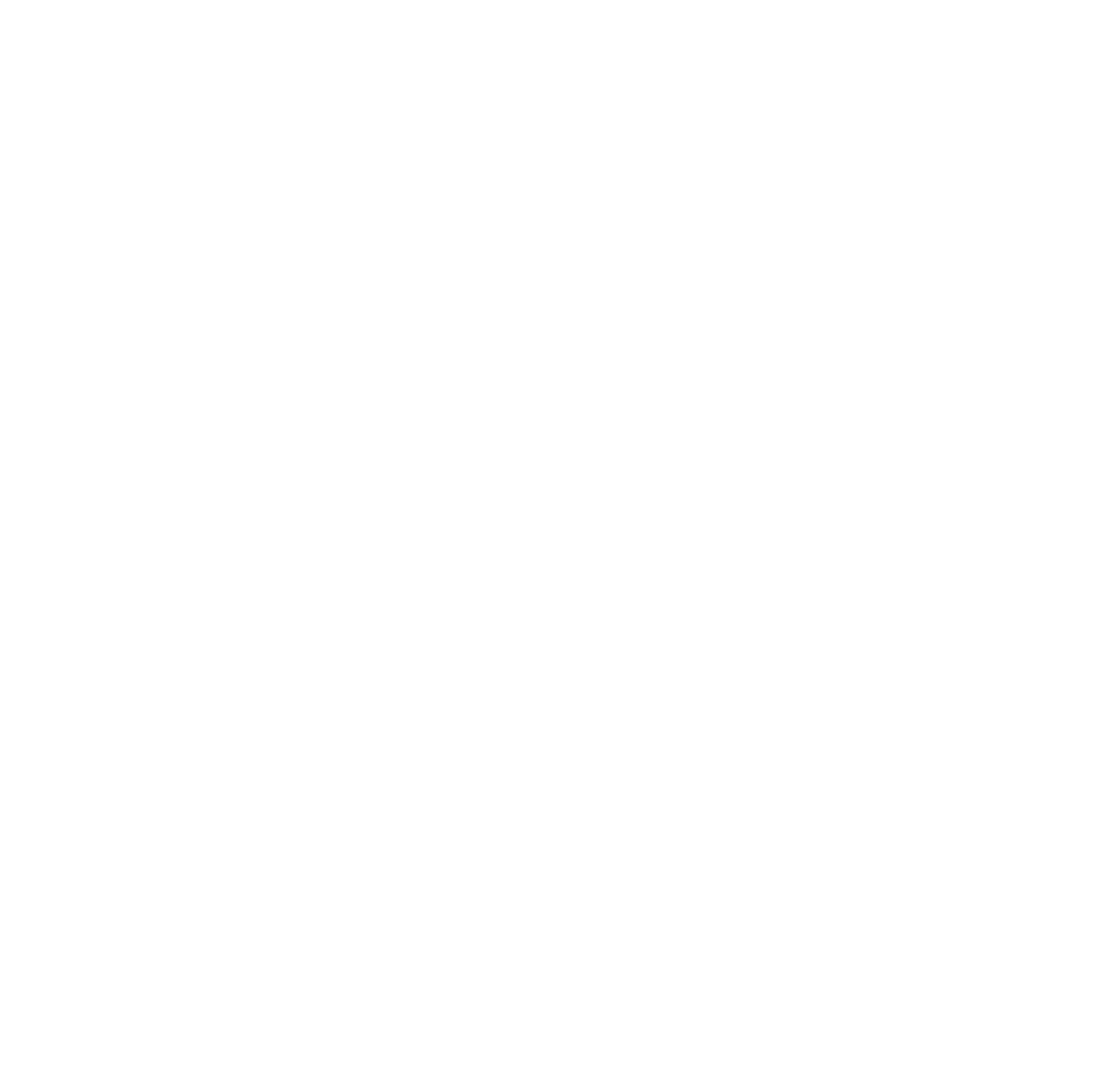
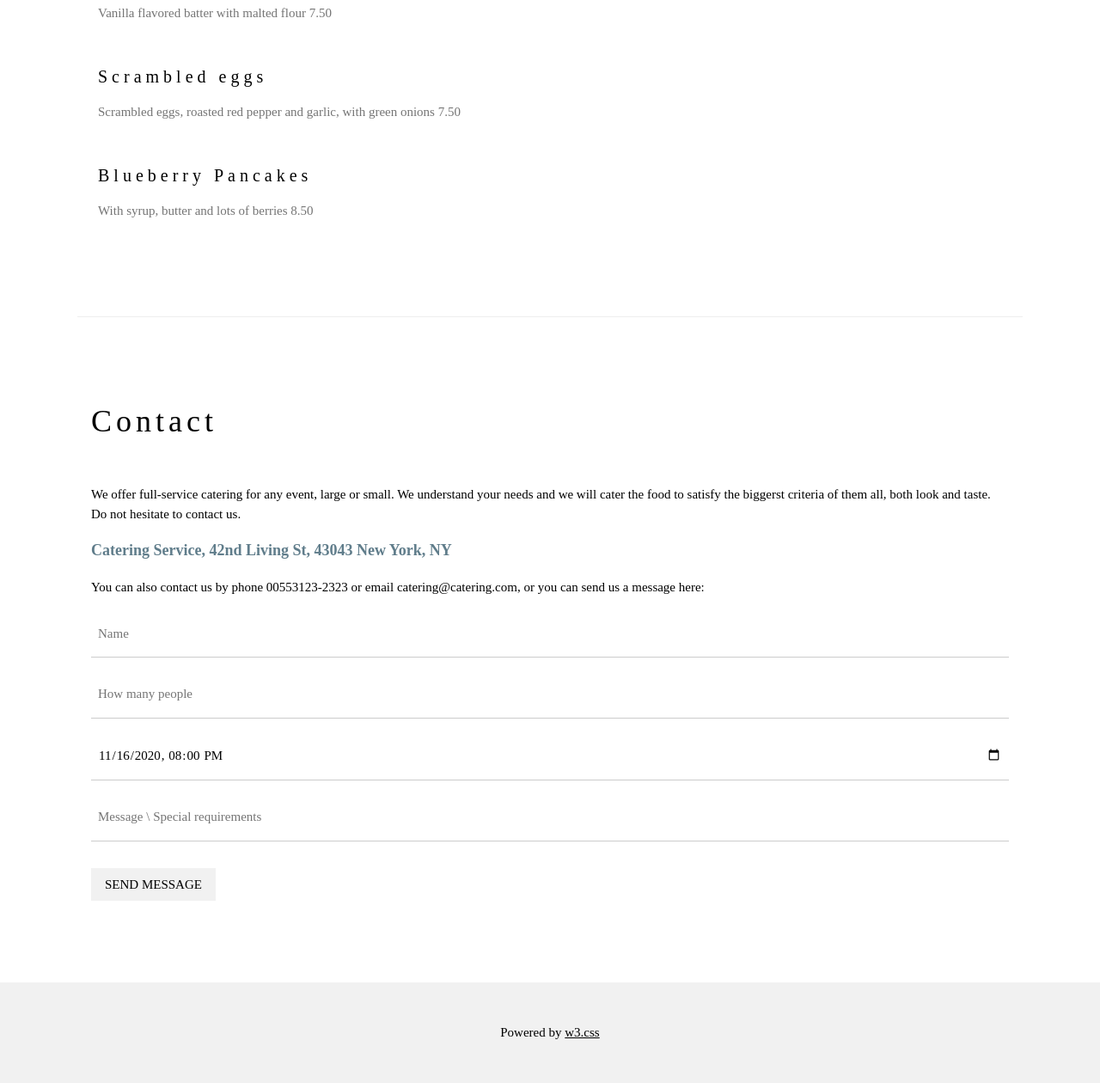
Before and after one commit to juninkorea95/-, a Flask app: page / in a window 1280 px wide. Before the commit the part shown is empty. Shown: the part 2118-3378 px from the top of the page at 86% size. Before the commit the page ends 800 px from the top, so only its background shows below. Run offline with Flask 2, Linux system fonts and the light colour scheme.

Commit message:
index.html 파일 업로드!

```diff
--- a/templates/index.html
+++ b/templates/index.html
@@ -1,10 +1,129 @@
 <!DOCTYPE html>
-<html lang="en">
+<html>
 <head>
+    <title>W3.CSS Template</title>
     <meta charset="UTF-8">
-    <title>Title</title>
+    <meta name="viewport" content="width=device-width, initial-scale=1">
+    <link rel="stylesheet" href="https://www.w3schools.com/w3css/4/w3.css">
+    <style>
+        body {
+            font-family: "Times New Roman", Georgia, Serif;
+        }
+
+        h1, h2, h3, h4, h5, h6 {
+            font-family: "Playfair Display";
+            letter-spacing: 5px;
+        }
+    </style>
 </head>
 <body>
 
+<!-- Navbar (sit on top) -->
+<div class="w3-top">
+    <div class="w3-bar w3-white w3-padding w3-card" style="letter-spacing:4px;">
+        <a href="#home" class="w3-bar-item w3-button">Gourmet au Catering</a>
+        <!-- Right-sided navbar links. Hide them on small screens -->
+        <div class="w3-right w3-hide-small">
+            <a href="#about" class="w3-bar-item w3-button">About</a>
+            <a href="#menu" class="w3-bar-item w3-button">Menu</a>
+            <a href="#contact" class="w3-bar-item w3-button">Contact</a>
+        </div>
+    </div>
+</div>
+
+<!-- Header -->
+<header class="w3-display-container w3-content w3-wide" style="max-width:1600px;min-width:500px" id="home">
+    <img class="w3-image" src="/w3images/hamburger.jpg" alt="Hamburger Catering" width="1600" height="800">
+    <div class="w3-display-bottomleft w3-padding-large w3-opacity">
+        <h1 class="w3-xxlarge">Le Catering</h1>
+    </div>
+</header>
+
+<!-- Page content -->
+<div class="w3-content" style="max-width:1100px">
+
+    <!-- About Section -->
+    <div class="w3-row w3-padding-64" id="about">
+        <div class="w3-col m6 w3-padding-large w3-hide-small">
+            <img src="/w3images/tablesetting2.jpg" class="w3-round w3-image w3-opacity-min" alt="Table Setting"
+                 width="600" height="750">
+        </div>
+
+        <div class="w3-col m6 w3-padding-large">
+            <h1 class="w3-center">About Catering</h1><br>
+            <h5 class="w3-center">Tradition since 1889</h5>
+            <p class="w3-large">The Catering was founded in blabla by Mr. Smith in lorem ipsum dolor sit amet,
+                consectetur adipiscing elit consectetur adipiscing elit, sed do eiusmod tempor incididunt ut labore et
+                dolore magna aliqua. Ut enim ad minim veniam, quis nostrud exercitation ullamco laboris nisi ut aliquip
+                ex ea commodo consequat. Duis aute iruredolor in reprehenderit in voluptate velit esse cillum dolore eu
+                fugiat nulla pariatur.We only use <span class="w3-tag w3-light-grey">seasonal</span> ingredients.</p>
+            <p class="w3-large w3-text-grey w3-hide-medium">Excepteur sint occaecat cupidatat non proident, sunt in
+                culpa qui officia deserunt mollit anim id est laborum consectetur adipiscing elit, sed do eiusmod
+                temporincididunt ut labore et dolore magna aliqua. Ut enim ad minim veniam, quis nostrud exercitation
+                ullamco laboris nisi ut aliquip ex ea commodo consequat.</p>
+        </div>
+    </div>
+
+    <hr>
+
+    <!-- Menu Section -->
+    <div class="w3-row w3-padding-64" id="menu">
+        <div class="w3-col l6 w3-padding-large">
+            <h1 class="w3-center">Our Menu</h1><br>
+            <h4>Bread Basket</h4>
+            <p class="w3-text-grey">Assortment of fresh baked fruit breads and muffins 5.50</p><br>
+
+            <h4>Honey Almond Granola with Fruits</h4>
+            <p class="w3-text-grey">Natural cereal of honey toasted oats, raisins, almonds and dates 7.00</p><br>
+
+            <h4>Belgian Waffle</h4>
+            <p class="w3-text-grey">Vanilla flavored batter with malted flour 7.50</p><br>
+
+            <h4>Scrambled eggs</h4>
+            <p class="w3-text-grey">Scrambled eggs, roasted red pepper and garlic, with green onions 7.50</p><br>
+
+            <h4>Blueberry Pancakes</h4>
+            <p class="w3-text-grey">With syrup, butter and lots of berries 8.50</p>
+        </div>
+
+        <div class="w3-col l6 w3-padding-large">
+            <img src="/w3images/tablesetting.jpg" class="w3-round w3-image w3-opacity-min" alt="Menu"
+                 style="width:100%">
+        </div>
+    </div>
+
+    <hr>
+
+    <!-- Contact Section -->
+    <div class="w3-container w3-padding-64" id="contact">
+        <h1>Contact</h1><br>
+        <p>We offer full-service catering for any event, large or small. We understand your needs and we will cater the
+            food to satisfy the biggerst criteria of them all, both look and taste. Do not hesitate to contact us.</p>
+        <p class="w3-text-blue-grey w3-large"><b>Catering Service, 42nd Living St, 43043 New York, NY</b></p>
+        <p>You can also contact us by phone 00553123-2323 or email catering@catering.com, or you can send us a message
+            here:</p>
+        <form action="/action_page.php" target="_blank">
+            <p><input class="w3-input w3-padding-16" type="text" placeholder="Name" required name="Name"></p>
+            <p><input class="w3-input w3-padding-16" type="number" placeholder="How many people" required name="People">
+            </p>
+            <p><input class="w3-input w3-padding-16" type="datetime-local" placeholder="Date and time" required
+                      name="date" value="2020-11-16T20:00"></p>
+            <p><input class="w3-input w3-padding-16" type="text" placeholder="Message \ Special requirements" required
+                      name="Message"></p>
+            <p>
+                <button class="w3-button w3-light-grey w3-section" type="submit">SEND MESSAGE</button>
+            </p>
+        </form>
+    </div>
+
+    <!-- End page content -->
+</div>
+
+<!-- Footer -->
+<footer class="w3-center w3-light-grey w3-padding-32">
+    <p>Powered by <a href="https://www.w3schools.com/w3css/default.asp" title="W3.CSS" target="_blank"
+                     class="w3-hover-text-green">w3.css</a></p>
+</footer>
+
 </body>
 </html>
```
